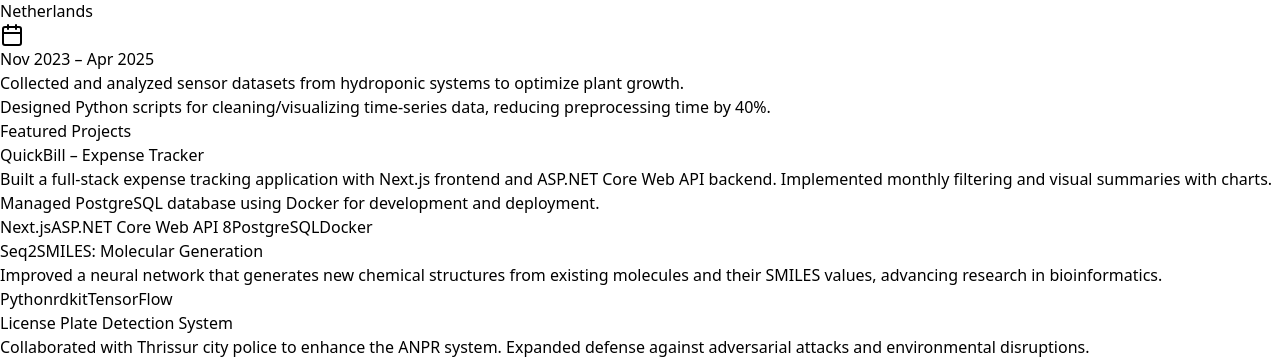
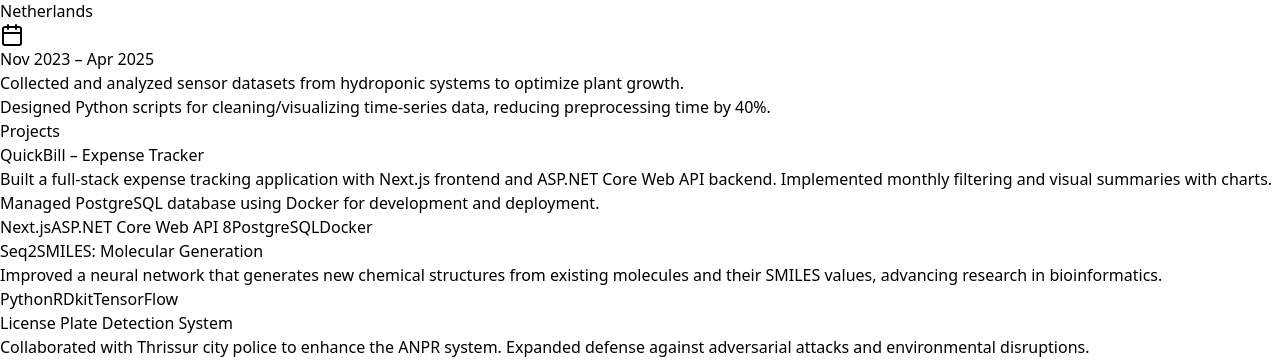
Before and after one commit to shifashafi/shifa_port, a React (Vite) app: page / in a window 1280 px wide. Shown: the part 919-1279 px from the top of the page. Built offline with nearby package versions, Linux system fonts and the light colour scheme.

Commit message:
Content change

```diff
--- a/src/components/Projects.tsx
+++ b/src/components/Projects.tsx
@@ -9,7 +9,7 @@
   {
     title: 'Seq2SMILES: Molecular Generation',
     description: 'Improved a neural network that generates new chemical structures from existing molecules and their SMILES values, advancing research in bioinformatics.',
-    tech: ['Python', 'rdkit', 'TensorFlow'],
+    tech: ['Python', 'RDkit', 'TensorFlow'],
   },
   {
     title: 'License Plate Detection System',
@@ -28,7 +28,7 @@
     <section id="projects" className="py-20 px-6 bg-neutral-50 dark:bg-neutral-950">
       <div className="max-w-6xl mx-auto">
         <h2 className="text-4xl md:text-5xl font-bold text-neutral-900 dark:text-neutral-100 mb-16">
-          Featured Projects
+          Projects
         </h2>
 
         <div className="grid md:grid-cols-2 lg:grid-cols-3 gap-8">
```
